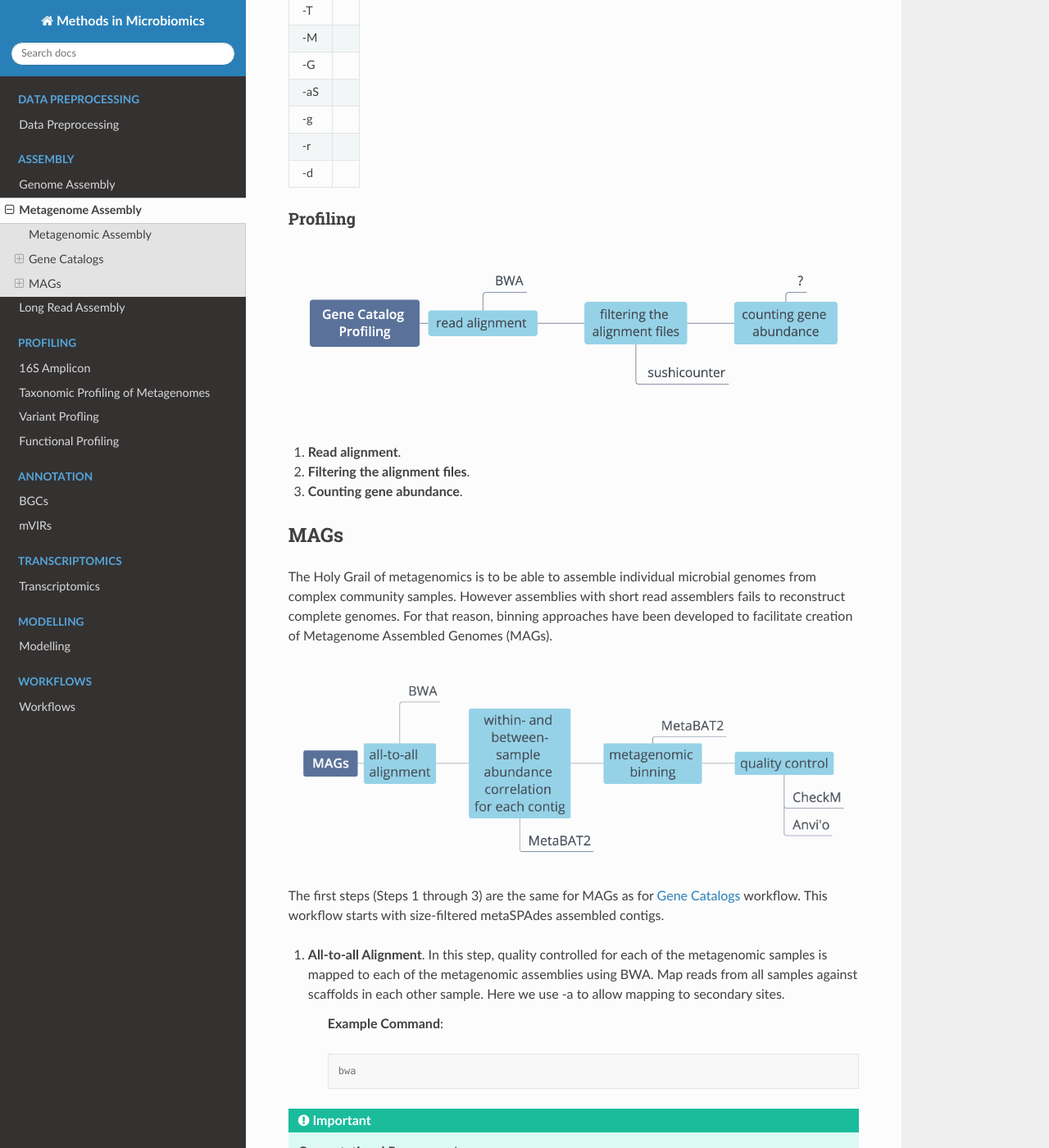
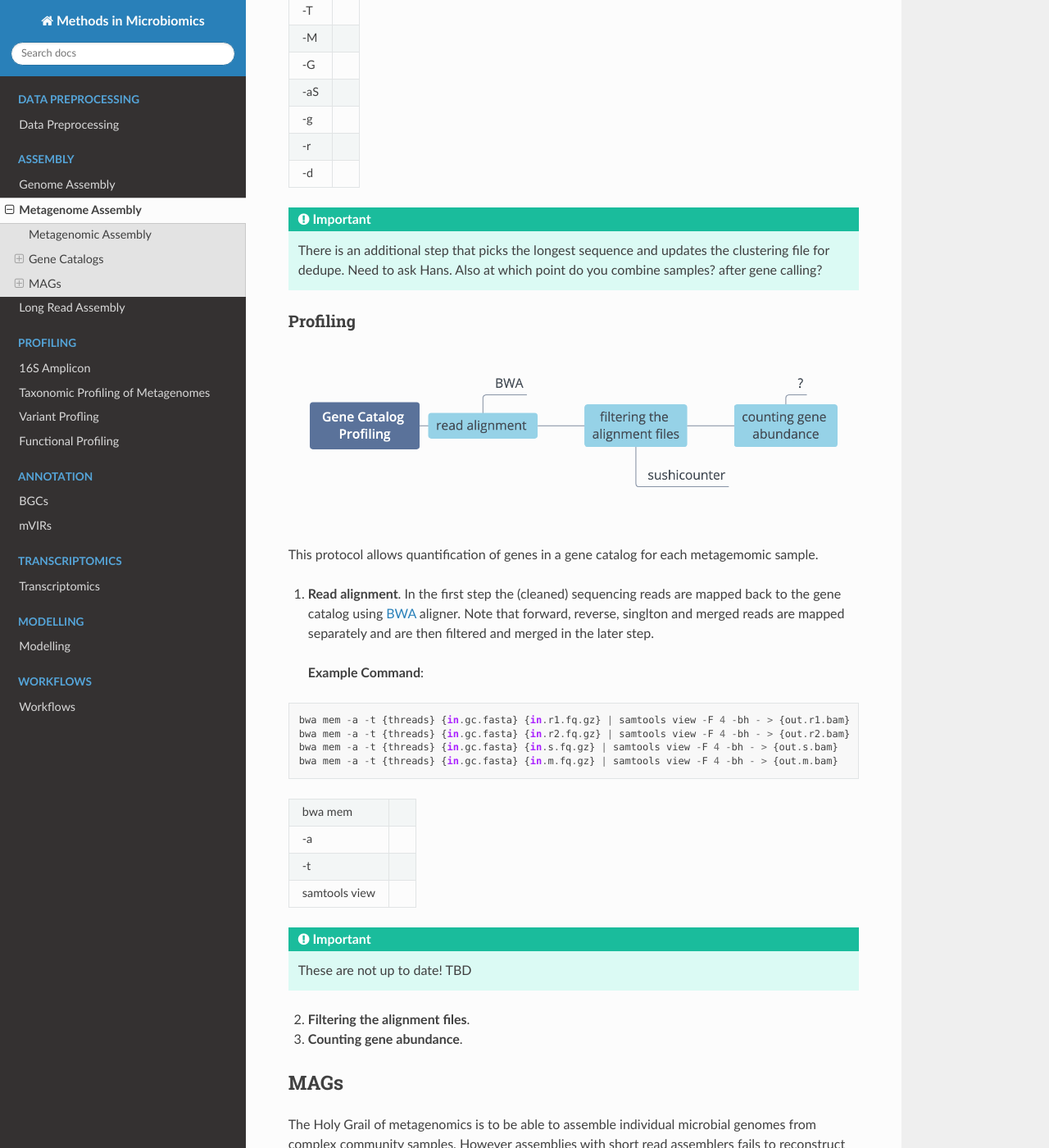
Before and after one commit to MicrobiologyETHZ/Methods_in_Microbiomics, a Sphinx documentation site: the page built from docs/assembly/metagenomic_workflows.rst, in a window 1280 px wide and 1400 px high, scrolled down 3737 px. Shown: the whole window at 82% size. Built offline with Sphinx 7.4.7 and the Read the Docs theme 2.0.0, drawn with Linux system fonts in a browser that asks for light colours; some of the changed text lies outside the part shown.

Commit message:
Working through gene catalog profiling, but lab SOP not uptodate

```diff
--- a/docs/assembly/metagenomic_workflows.rst
+++ b/docs/assembly/metagenomic_workflows.rst
@@ -91,7 +91,7 @@ This protocol will allow you to create a denovo gene catalog from your metagenom
 =========    =====================================================================================================
 
 
-2. **Gene de-replication**. The next step is to remove duplicated sequences from the catalog. (Aggregation across samples?) Called genes are dereplicated using BBTools Dedupe_ and CD-HIT_. Some additional step?
+2. **Gene de-replication**. The next step is to remove duplicated sequences from the catalog. Called genes are dereplicated at 95% identity and 90% coverage of the shortergene using a combination of BBTools Dedupe_ and CD-HIT_.
 
 .. _Dedupe: https://jgi.doe.gov/data-and-tools/bbtools/bb-tools-user-guide/dedupe-guide/
 
@@ -141,13 +141,43 @@ absorbmatch
 -d
 =========    =====================================================================================================
 
+.. important::
+
+    There is an additional step that picks the longest sequence and updates the clustering file for dedupe. Need to ask Hans. Also at which point do you combine samples? after gene calling?
+
 
 Profiling
 ^^^^^^^^^
 
 .. image:: ../images/Gene-Catalog-Profiling.png
 
-1. **Read alignment**.
+This protocol allows quantification of genes in a gene catalog for each metagemomic sample.
+
+1. **Read alignment**. In the first step the (cleaned) sequencing reads are mapped back to the gene catalog using BWA_ aligner. Note that forward, reverse, singlton and merged reads are mapped separately and are then filtered and merged in the later step.
+
+.. _BWA: https://github.com/lh3/bwa
+
+    **Example Command**:
+
+.. code-block::
+
+    bwa mem -a -t {threads} {in.gc.fasta} {in.r1.fq.gz} | samtools view -F 4 -bh - > {out.r1.bam}
+    bwa mem -a -t {threads} {in.gc.fasta} {in.r2.fq.gz} | samtools view -F 4 -bh - > {out.r2.bam}
+    bwa mem -a -t {threads} {in.gc.fasta} {in.s.fq.gz} | samtools view -F 4 -bh - > {out.s.bam}
+    bwa mem -a -t {threads} {in.gc.fasta} {in.m.fq.gz} | samtools view -F 4 -bh - > {out.m.bam}
+
+
+==============    =====================================================================================================
+bwa mem
+-a
+-t
+samtools view
+
+==============    =====================================================================================================
+
+.. important::
+    These are not up to date! TBD
+
 2. **Filtering the alignment files**.
 3. **Counting gene abundance**.
 
```
